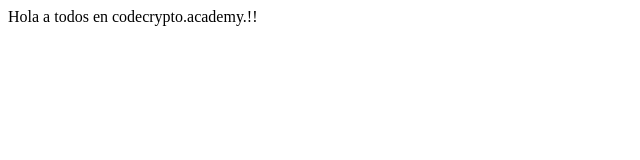
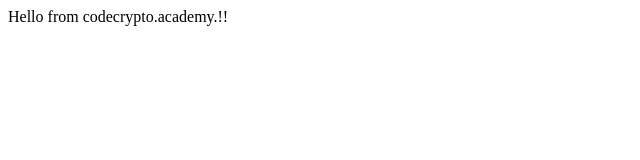
Before and after one commit to emujicad/curso-primera, a plain HTML site: page index.html in a window 1280 px wide. Shown: the full height of the page, 0-640 px from the left. Drawn offline with Linux system fonts and the light colour scheme.

Commit message:
feat: update index.html

```diff
--- a/index.html
+++ b/index.html
@@ -6,6 +6,6 @@
     <title>Document</title>
 </head>
 <body>
-    Hola a todos en codecrypto.academy.!!
+    Hello from codecrypto.academy.!!
 </body>
 </html>
```
